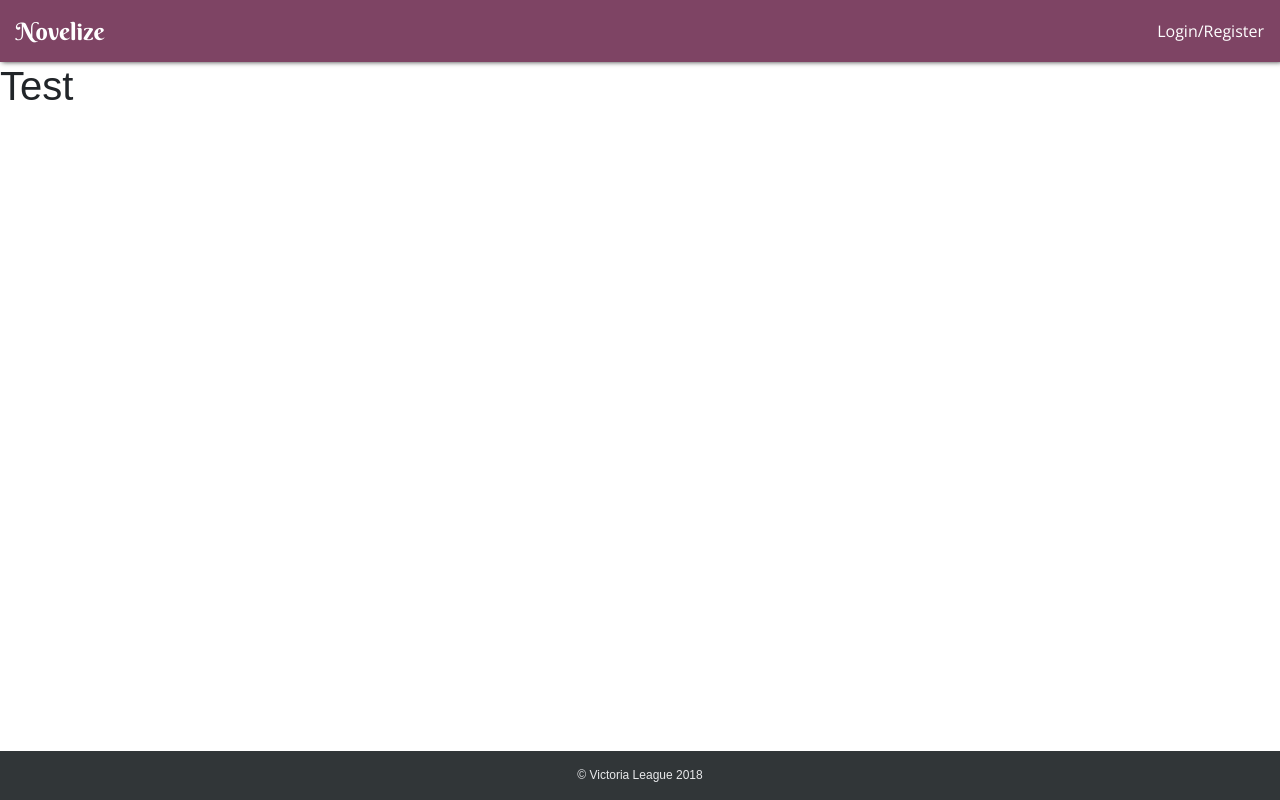
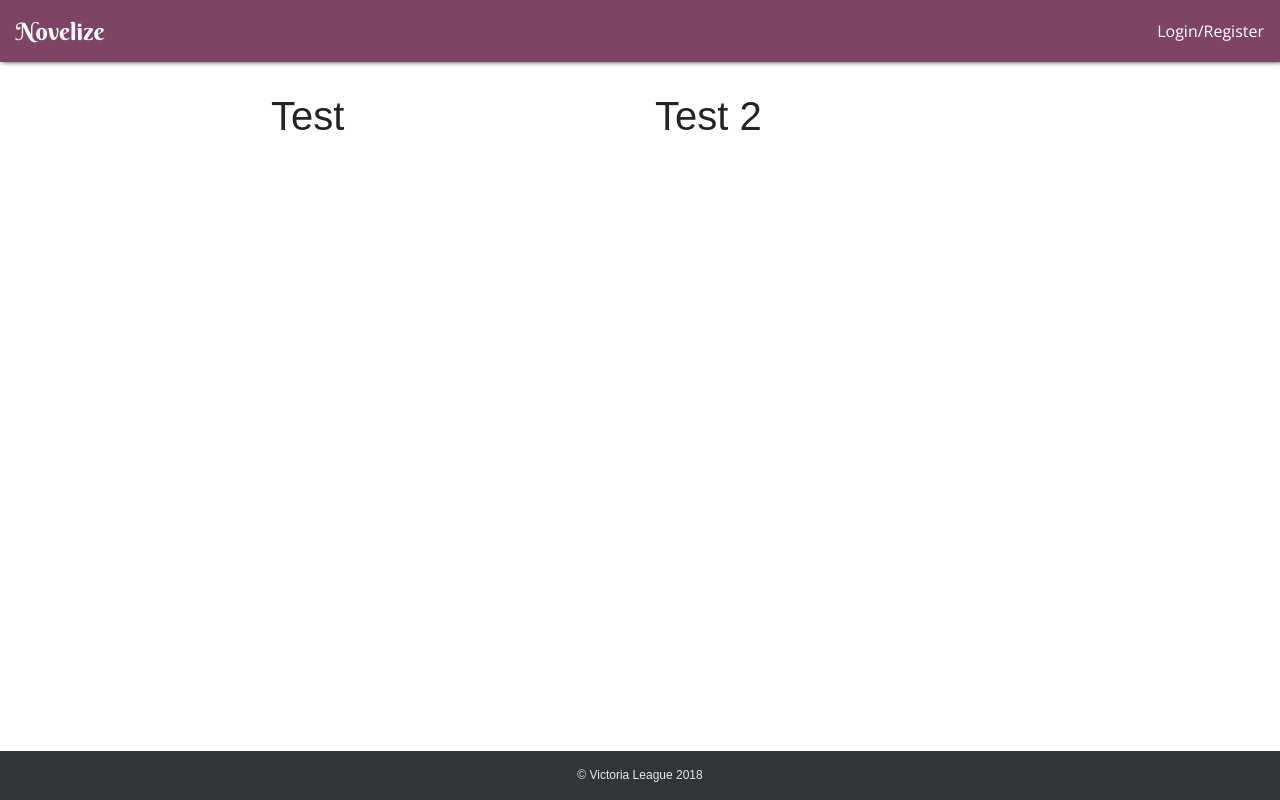
Before and after one commit to vleague2/novelize, a React (Create React App) app in the folder client/: page /login in a window 1280 px wide. Built offline with nearby package versions, Linux system fonts and the light colour scheme.

Commit message:
started login page template

```diff
--- a/client/src/Components/Footer/Footer.css
+++ b/client/src/Components/Footer/Footer.css
@@ -5,7 +5,6 @@
     background-color: #313638;
     color: #e8e9eb;
     padding-top: 15px;
-    margin-top: 60px;
 }
 
 #footer-text {
--- a/client/src/Pages/Login/Login.js
+++ b/client/src/Pages/Login/Login.js
@@ -1,8 +1,21 @@
 import React from "react";
 import "./Login.css";
+import {Container, Row, Col} from "../../Components/Grid";
 
 const Login = () => (
-    <h1> Test </h1>
+    <div>
+        <Container>
+            <Row>
+                <Col size="6">
+                    <h1> Test </h1>
+                </Col>
+
+                <Col size="6">
+                    <h1> Test 2 </h1>
+                </Col>
+            </Row>
+        </Container>
+    </div>
 )
 
 export default Login;
```
